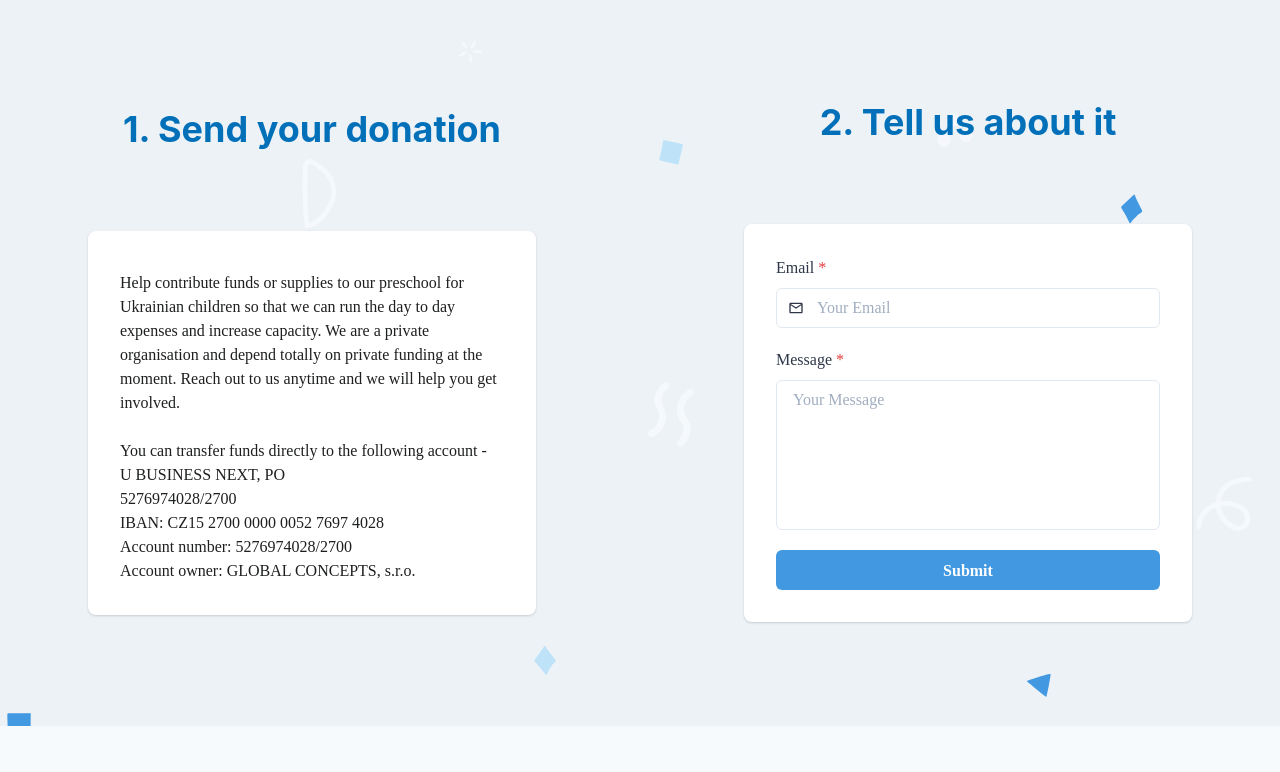
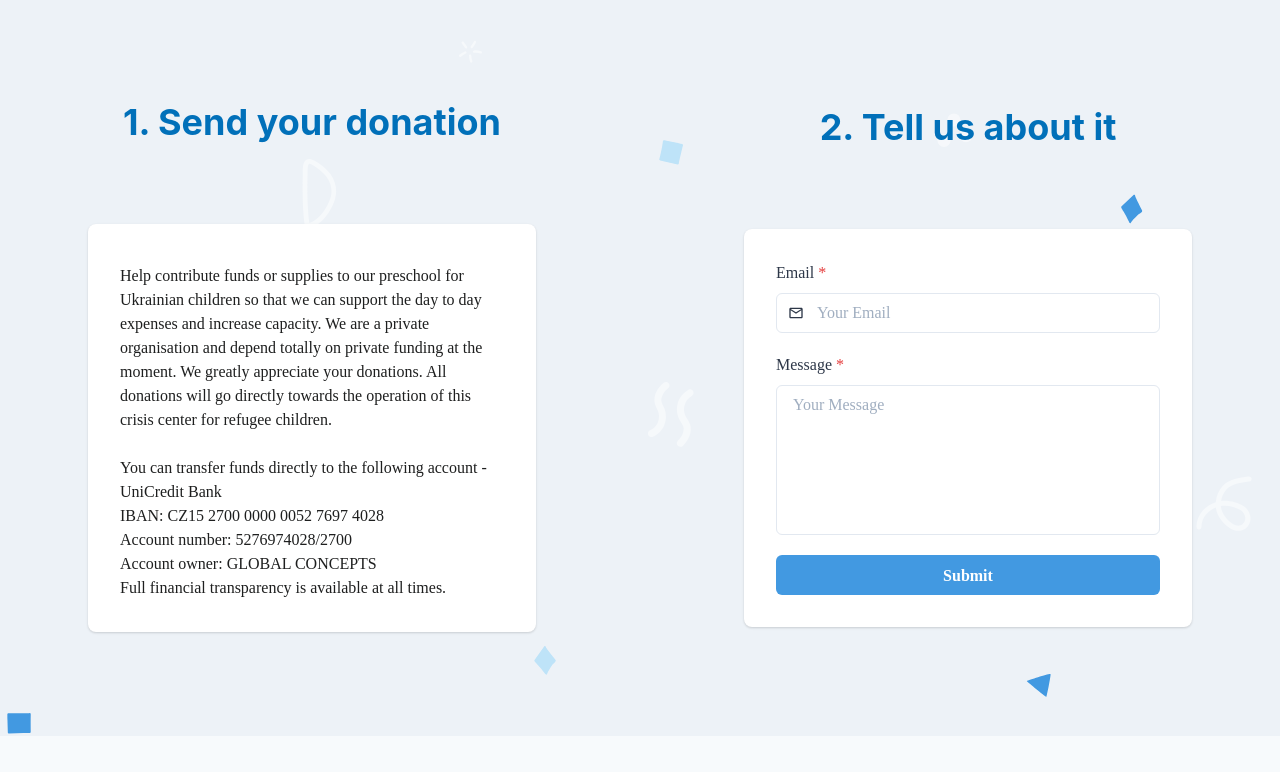
Before and after one commit to ibb4u2006/global4ukraine, a Next.js app: page /donate in a window 1280 px wide. Shown: the part 442-1214 px from the top of the page. Built offline with nearby package versions, Linux system fonts and the light colour scheme.

Commit message:
Minor donate changes

```diff
--- a/component/Donate.tsx
+++ b/component/Donate.tsx
@@ -64,18 +64,21 @@ export default function Donate() {
               <VStack spacing={5}>
                 <Text mt={2} fontSize="md">
                   Help contribute funds or supplies to our preschool for
-                  Ukrainian children so that we can run the day to day expenses
-                  and increase capacity. We are a private organisation and
-                  depend totally on private funding at the moment. Reach out to
-                  us anytime and we will help you get involved.
+                  Ukrainian children so that we can support the day to day
+                  expenses and increase capacity. We are a private organisation
+                  and depend totally on private funding at the moment. We
+                  greatly appreciate your donations. All donations will go
+                  directly towards the operation of this crisis center for
+                  refugee children.
                   <br />
                   <br /> You can transfer funds directly to the following
                   account -
-                  <br />U BUSINESS NEXT, PO
-                  <br /> 5276974028/2700
+                  <br />
+                  UniCredit Bank
                   <br /> IBAN: CZ15 2700 0000 0052 7697 4028
                   <br /> Account number: 5276974028/2700
-                  <br /> Account owner: GLOBAL CONCEPTS, s.r.o.
+                  <br /> Account owner: GLOBAL CONCEPTS
+                  <br /> Full financial transparency is available at all times.
                 </Text>
               </VStack>
             </Box>
```
